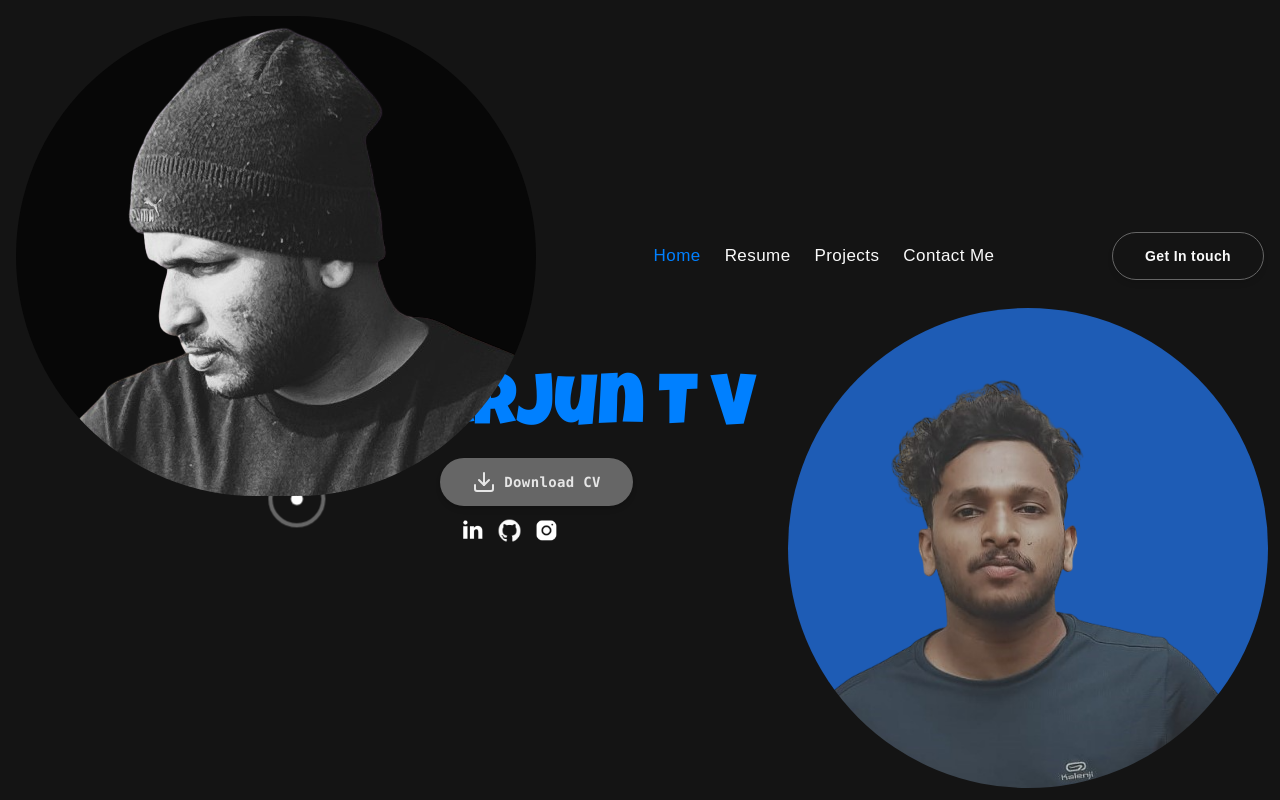
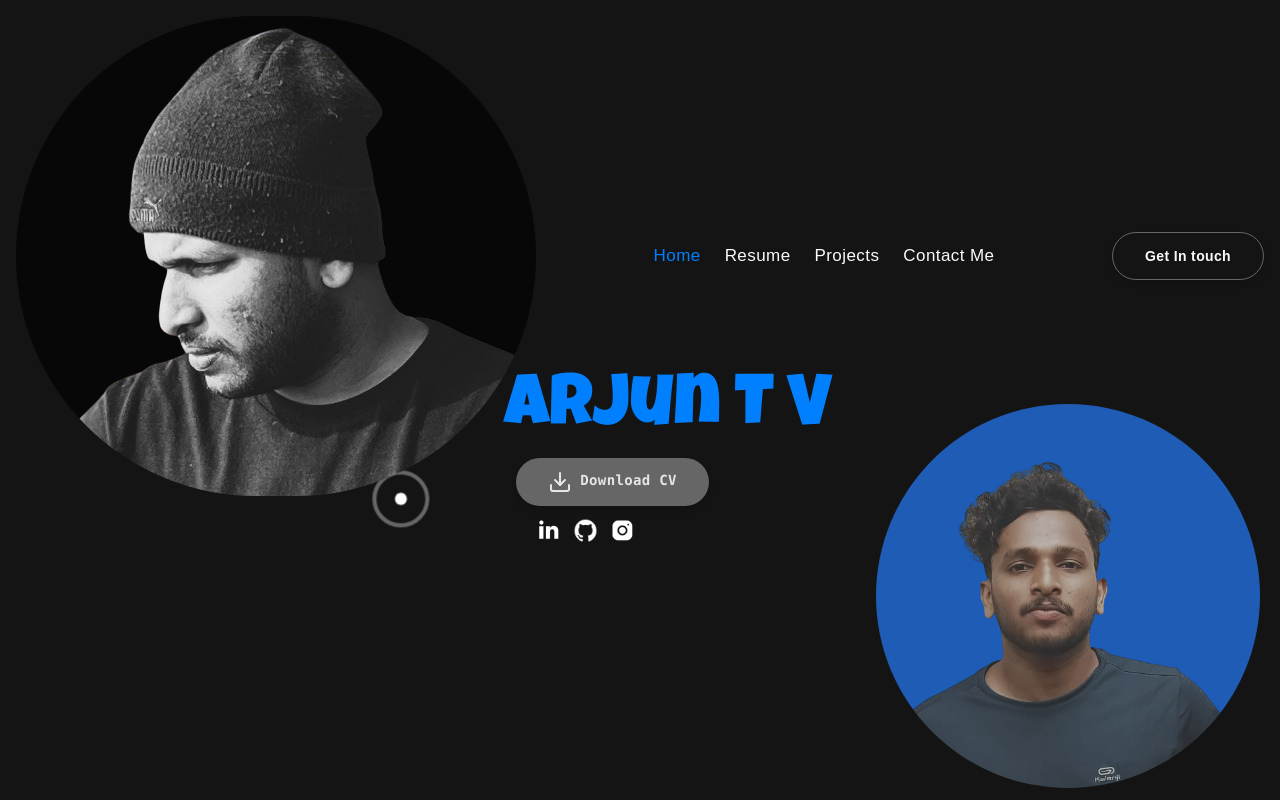
Before and after one commit to Arjun-4366/Next.js-portfolio, a Next.js app: page / in a window 1280 px wide. Built offline with nearby package versions, Linux system fonts and the light colour scheme; a web font is replaced by a local one.

Commit message:
add download cv feature

```diff
--- a/src/app/page.tsx
+++ b/src/app/page.tsx
@@ -17,15 +17,16 @@ const luck = Luckiest_Guy({
 
 function page() {
   return (
-    <div className="h-dvh flex overflow-hidden md:flex-row flex-col items-center justify-between pt-5 w-full px-3">
-      {/* parent div starts*/}
+    <div className="h-dvh flex overflow-hidden md:flex-row flex-col items-center justify-between pt-5 w-full px-5">
+
       <div className="flex flex-col h-full justify-center space-y-6 md:items-end items-center relative max-w-xl md:ml-auto flex-1 gap-5 mt-8">
         <MotionDiv
           initial="initial"
           animate="animate"
           variants={variants.rise}
           transition={transitions.rise}
-          className="absolute flex items-center gap-x-4 -rotate-90 md:-left-4 -left-28 md:top-auto top-auto text-white">
+          className="absolute flex items-center -rotate-90 md:-left-4 -left-28 md:top-auto top-auto text-white px-4 gap-4"
+        >
           <MotionDiv
             initial={{ scale: 0.8 }}
             animate={{ scale: 1.1 }}
@@ -35,11 +36,12 @@ function page() {
               duration: 1,
               repeatType: "reverse",
             }}
-            className="border-4 size-14 rounded-full grid place-items-center">
+            className="border-4 size-14 rounded-full grid place-items-center"
+          >
             <div className="size-3 rounded-full bg-white"></div>
           </MotionDiv>
-          <h4 className={cn("text-2xl", luck.className)}>
-            <span className="text-primary">MERN</span>
+          <h4 className={cn("text-2xl ", luck.className)}>
+            <span className="text-primary">Full Stack</span>
             <br />
             <span>Developer</span>
           </h4>
@@ -51,21 +53,29 @@ function page() {
           transition={transitions.moveRight}
           animate={"animate"}
           className={cn(
-            "md:text-right text-center  md:-mt-8 mx-8",
+            "md:text-right text-center md:-mt-8 mx-8",
             luck.className
           )}
-          style={{ top: "-20px" }}>
-          <h1 className="text-primary">
+          style={{ top: "-20px" }}
+        >
+          <h1 className="text-primary px-3">
             Arjun T V <br />
             <MotionButton
-              className="font-mono flex items-center justify-center mt-2 ml-3"
+              className="font-mono flex items-center justify-center mt-2 ml-3 hover:bg-accent"
               whileHover={{ scale: 0.95 }}
               initial="initial"
               animate="animate"
               variants={variants.moveUp}
-              transition={transitions.moveUp}>
-              <DownloadIcon className="mr-2" />
-              Download CV
+              transition={transitions.moveUp}
+            >
+              <a
+                href={`/Arjun_TV_Resume.pdf`}
+                className="flex justify-center"
+                download
+              >
+                <DownloadIcon className="mr-2" />
+                Download CV
+              </a>
             </MotionButton>
             <MotionDiv
               className="flex items-center justify-evenly gap-x-3 md:absolute mx-8 mt-3"
@@ -75,7 +85,8 @@ function page() {
               transition={{
                 ...transitions.moveDown,
                 delay: 1,
-              }}>
+              }}
+            >
               {SOCIAL_MEDIA.map((item, i) => (
                 <Link href={item.link}>
                   <Image
@@ -92,20 +103,20 @@ function page() {
           </h1>
         </MotionDiv>
       </div>
-      {/* parent div ends */}
-      <div className=" flex md:max-w-[50%] max-w-lg  items-end self-end">
+
+      <div className="flex max-w-xs md:max-w-sm items-end self-end">
         <MotionImage
           src={"/her01.png"}
           alt="hero"
           width={480}
           height={480}
-          className="rounded-full object-cover max-h-full mb-3"
+          className="rounded-full object-cover flex items-center justify-center max-h-full mb-3 md:w-[450px] w-[400px] sm:w-[400px]"
           initial="initial"
           animate="animate"
           variants={variants.moveLeft}
           transition={{
             ...transitions.moveLeft,
-            delay:1.5
+            delay: 1.5,
           }}
         />
       </div>
```
